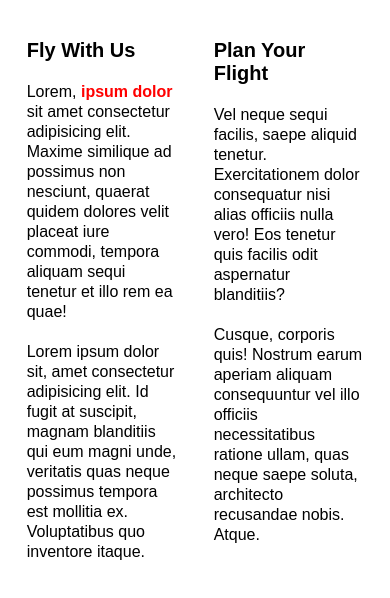
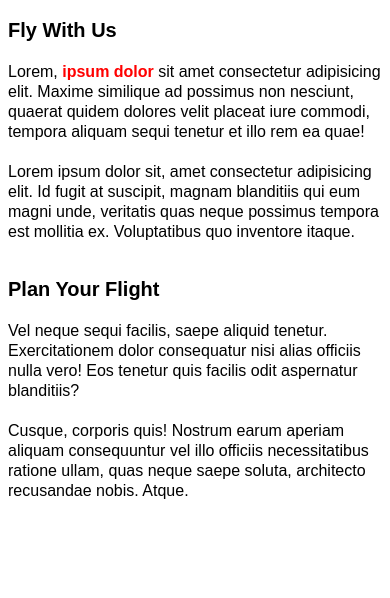
Before and after one commit to AlexEntrepreneur/Responsive-Web-Design-Guided, a plain HTML site: page index.html in a window 390 px wide. Shown: the part 434-1032 px from the top of the page. After the commit the page ends 963 px from the top, so only its background shows below. Drawn offline with Linux system fonts and the light colour scheme.

Commit message:
one column

```diff
--- a/index.css
+++ b/index.css
@@ -85,6 +85,16 @@ header nav .first-anchor {
   width: 45%;
 }
 
+@media(max-width: 520px) {
+  .main-content {
+    flex-direction: column;
+  }
+  .main-content section {
+    width: 100%;
+    margin: 0;
+  }
+}
+
 .main-footer {
   margin-bottom: 40px;
   display: flex;
```
